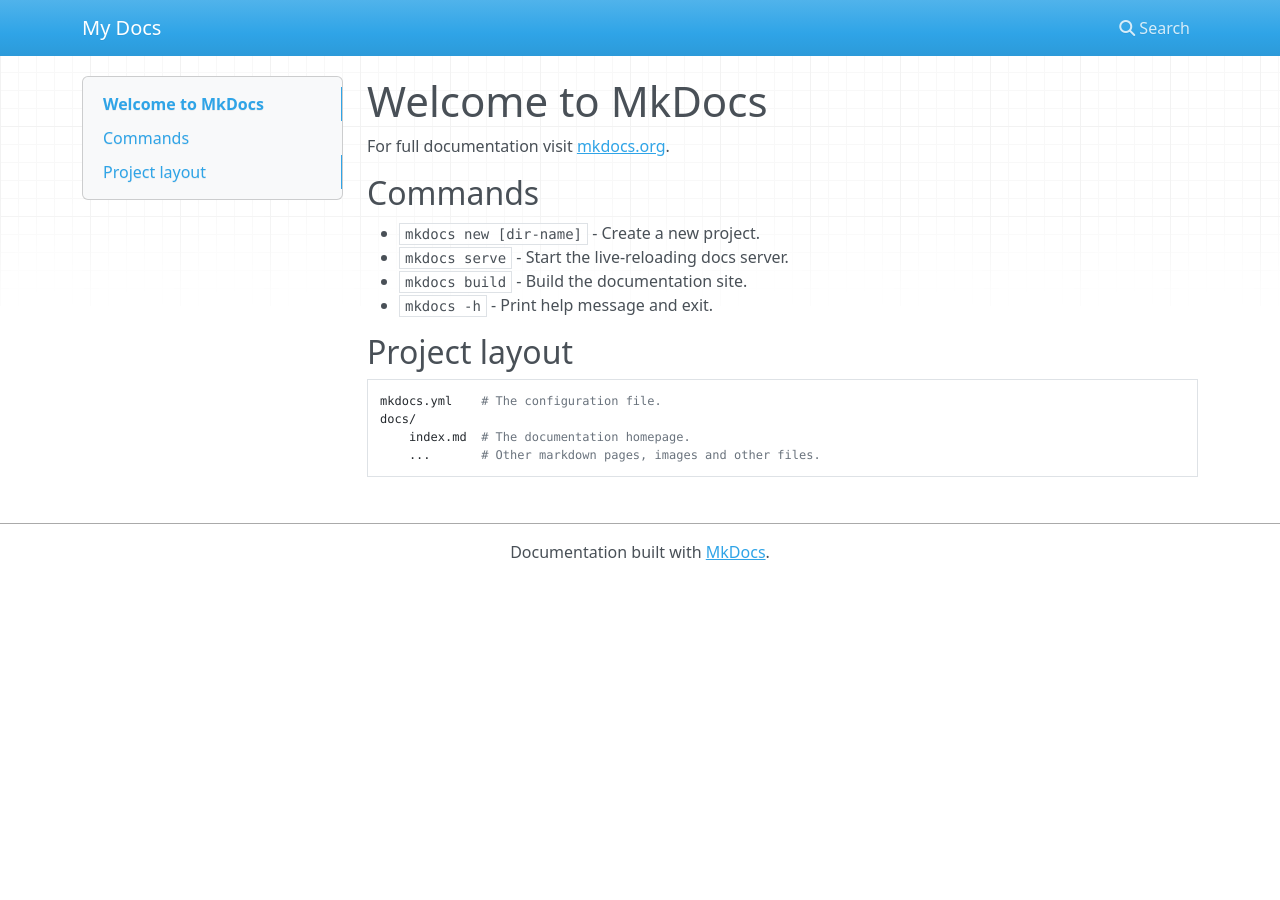
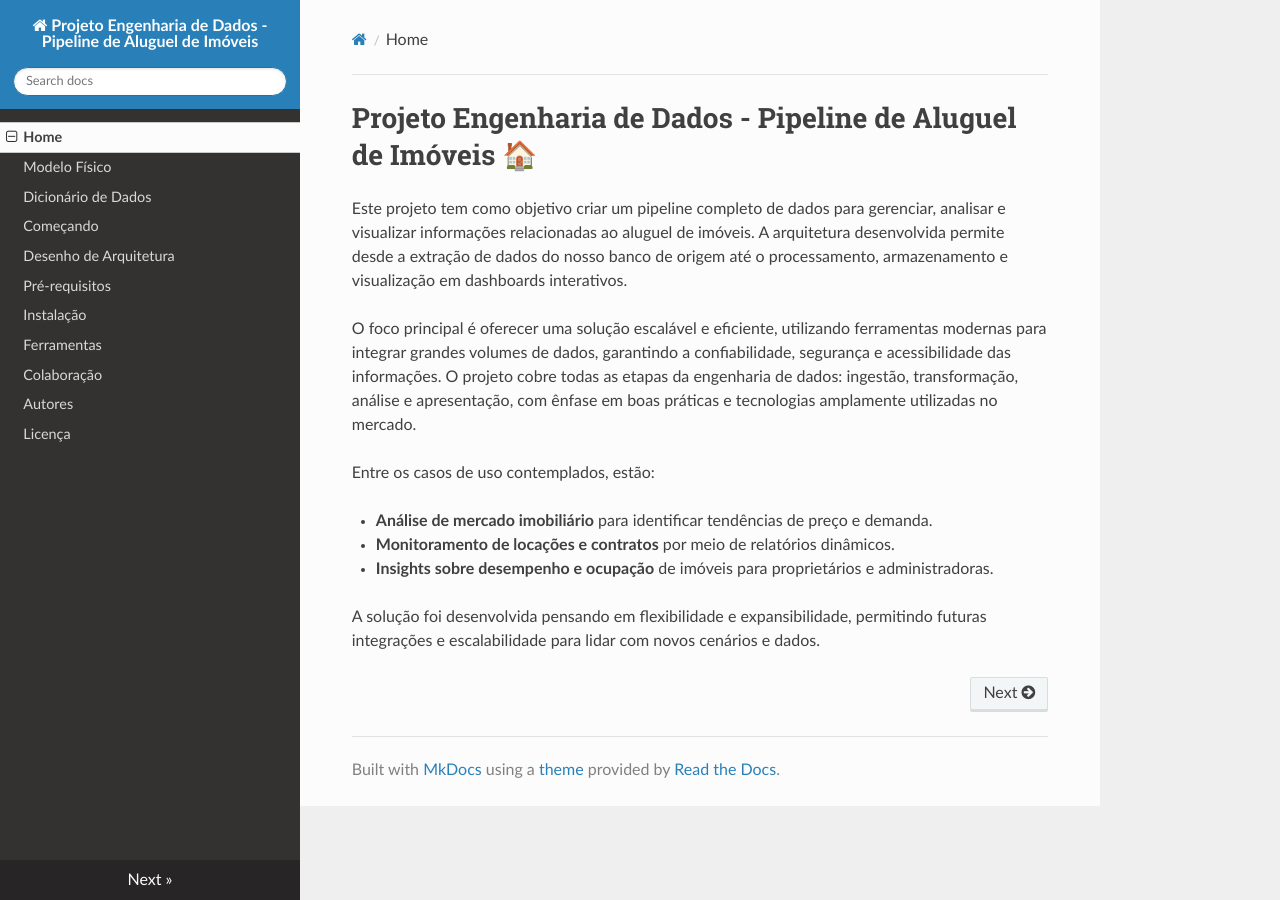
Before and after one commit to marchingbeagle/pipeline-edd, an MkDocs documentation site: the page built from docs/index.md, in a window 1280 px wide. Built offline with MkDocs 1.6.1, drawn with Linux system fonts in a browser that asks for light colours; nearby versions of some CDN libraries.

Commit message:
#4 Configuração Incial do Mkdocs

```diff
--- a/docs/index.md
+++ b/docs/index.md
@@ -1,17 +1,13 @@
-# Welcome to MkDocs
+# Projeto Engenharia de Dados - Pipeline de Aluguel de Imóveis 🏠
 
-For full documentation visit [mkdocs.org](https://www.mkdocs.org).
+Este projeto tem como objetivo criar um pipeline completo de dados para gerenciar, analisar e visualizar informações relacionadas ao aluguel de imóveis. A arquitetura desenvolvida permite desde a extração de dados do nosso banco de origem até o processamento, armazenamento e visualização em dashboards interativos.
 
-## Commands
+O foco principal é oferecer uma solução escalável e eficiente, utilizando ferramentas modernas para integrar grandes volumes de dados, garantindo a confiabilidade, segurança e acessibilidade das informações. O projeto cobre todas as etapas da engenharia de dados: ingestão, transformação, análise e apresentação, com ênfase em boas práticas e tecnologias amplamente utilizadas no mercado.
 
-* `mkdocs new [dir-name]` - Create a new project.
-* `mkdocs serve` - Start the live-reloading docs server.
-* `mkdocs build` - Build the documentation site.
-* `mkdocs -h` - Print help message and exit.
+Entre os casos de uso contemplados, estão:
 
-## Project layout
+- **Análise de mercado imobiliário** para identificar tendências de preço e demanda.
+- **Monitoramento de locações e contratos** por meio de relatórios dinâmicos.
+- **Insights sobre desempenho e ocupação** de imóveis para proprietários e administradoras.
 
-    mkdocs.yml    # The configuration file.
-    docs/
-        index.md  # The documentation homepage.
-        ...       # Other markdown pages, images and other files.
+A solução foi desenvolvida pensando em flexibilidade e expansibilidade, permitindo futuras integrações e escalabilidade para lidar com novos cenários e dados.
--- a/mkdocs.yml
+++ b/mkdocs.yml
@@ -1 +1,22 @@
-site_name: My Docs
+site_name: Projeto Engenharia de Dados - Pipeline de Aluguel de Imóveis
+nav:
+  - Home: index.md
+  - Modelo Físico: modelo_fisico.md
+  - Dicionário de Dados: dicionario_dados.md
+  - Começando: comecando.md
+  - Desenho de Arquitetura: arquitetura.md
+  - Pré-requisitos: prerequisitos.md
+  - Instalação: instalacao.md
+  - Ferramentas: ferramentas.md
+  - Colaboração: colaboracao.md
+  - Autores: autores.md
+  - Licença: licenca.md
+theme:
+  name: readthedocs
+  language: pt
+  palette:
+    primary: 'blue'
+    accent: 'light-blue'
+markdown_extensions:
+  - toc:
+      permalink: true
```
Also changed, not shown: docs/arquitetura.md (added, +5 -0 lines), docs/colaboracao.md (added, +13 -0 lines), docs/comecando.md (added, +5 -0 lines), docs/dicionario_dados.md (added, +3 -0 lines), docs/licenca.md (added, +3 -0 lines), docs/modelo_fisico.md (added, +5 -0 lines), docs/prerequisitos.md (added, +8 -0 lines).
